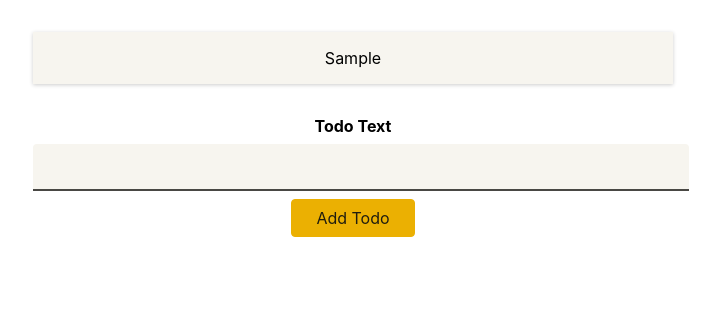
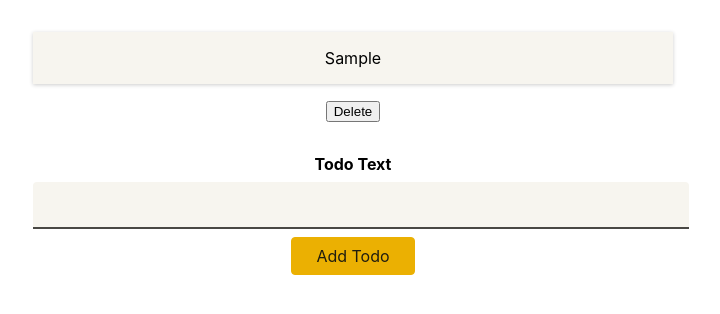
Before and after one commit to AngelSiete/ReTypeSite, a React (Create React App) app: page / in a window 1280 px wide. Both pictures are taken after typing "Sample" into the empty fields and a click on the button "Add Todo". Shown: the top 314 px of the page, without its empty margins (287-1007 px from the left). Built offline with nearby package versions, Linux system fonts and the light colour scheme.

Commit message:
added funct

```diff
--- a/src/App.tsx
+++ b/src/App.tsx
@@ -12,9 +12,12 @@ function App() {
     setTodos((prevTodos) => [...prevTodos, newTodo]);
   };
 
+  const deleteTodoHandler = (id: string) => {
+    setTodos((prevTodos) => prevTodos.filter((todo) => todo.id !== id));
+  };
   return (
     <div className="App">
-      <Todos items={todos} />
+      <Todos items={todos} onDeleteTodo={deleteTodoHandler} />
       <NewTodo onAddTodo={handleAddTodo} />
     </div>
   );
--- a/src/components/TodoItem.tsx
+++ b/src/components/TodoItem.tsx
@@ -1,5 +1,10 @@
 import classes from './TodoItem.module.css';
-const TodoItem: React.FC<{ text: string }> = (props) => {
-  return (<li className={classes.item}>{props.text}</li>);
+const TodoItem: React.FC<{ text: string, id: string, onDeleteTodo: (id: string) => void }> = (props) => {
+  return (
+    <>
+  <li className={classes.item}>{props.text}</li>
+  <button onClick={() => props.onDeleteTodo(props.id)}>Delete</button>
+  </>
+);
 };
 export default TodoItem;
--- a/src/components/todos.tsx
+++ b/src/components/todos.tsx
@@ -1,11 +1,11 @@
 import Todo from "../models/todo";
 import TodoItem from "./TodoItem";
 import classes from './Todos.module.css';
-const Todos: React.FC<{ items: Todo[] }> = (props) => {
+const Todos: React.FC<{ items: Todo[], onDeleteTodo: (id: string) => void }> = (props) => {
   return (
     <ul className={classes.todos}>
       {props.items.map((item) => (
-        <TodoItem key={item.text} text={item.text} />
+        <TodoItem key={item.id} id={item.id} text={item.text} onDeleteTodo={props.onDeleteTodo} />
       ))}
     </ul>
   );
```
